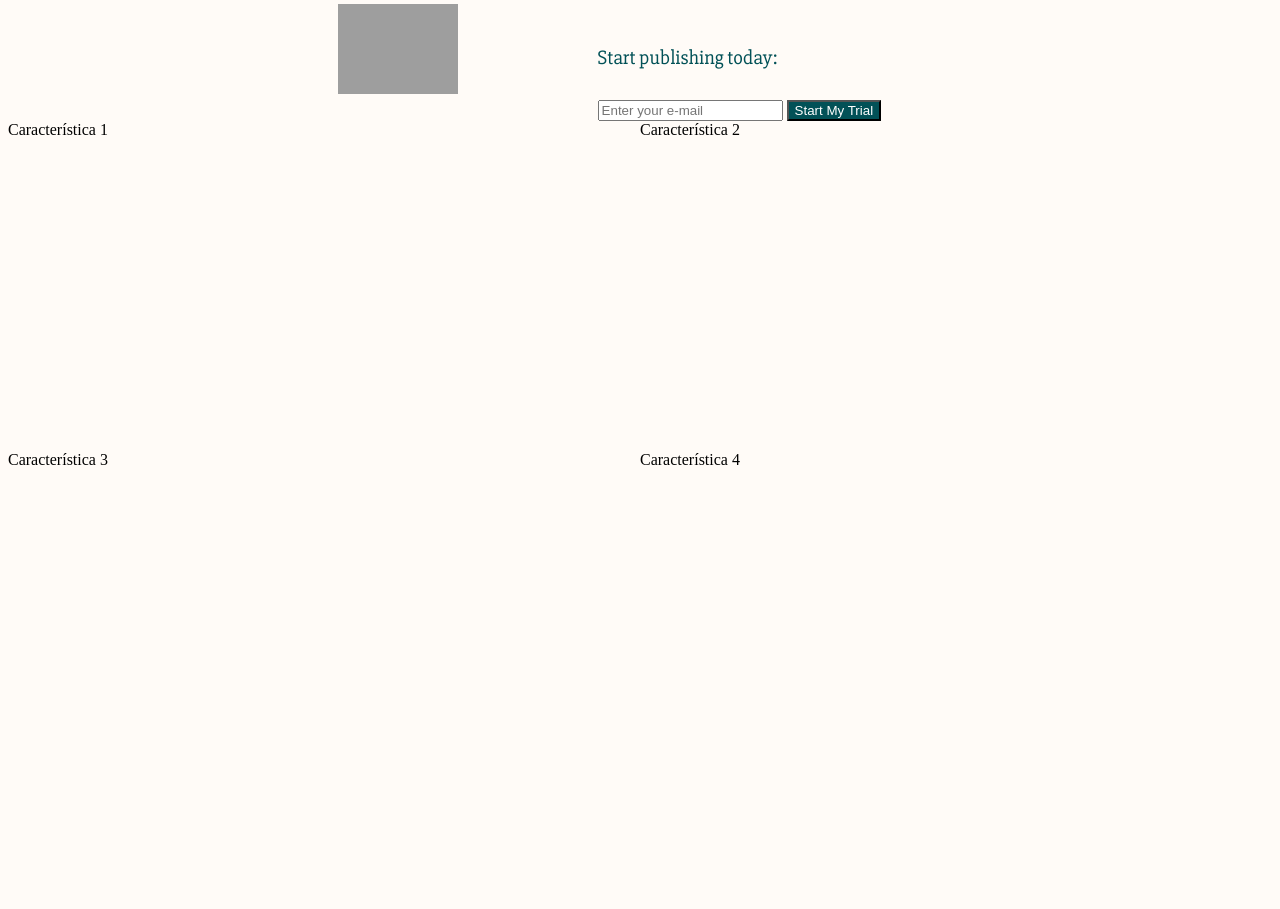
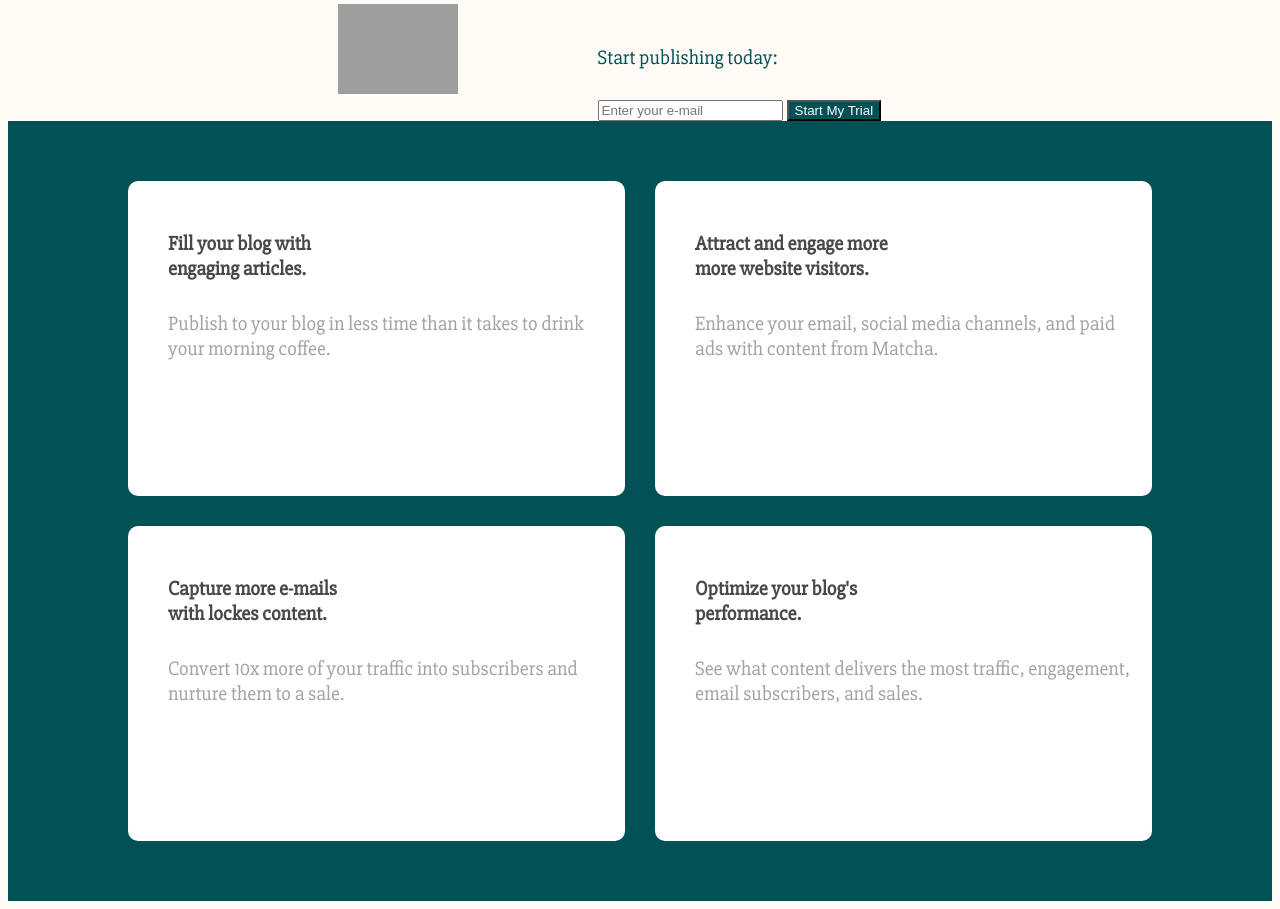
Before and after one commit to AntonioRValdivia/Front-Bedu, a plain HTML site: page index.html in a window 1280 px wide. Shown: the part 1304-2213 px from the top of the page. Before the commit the page ends 2093 px from the top, so only its background shows below. Drawn offline with Linux system fonts and the light colour scheme; grey boxes are pictures that could not be loaded.

Commit message:
Uploading the rest of the info in features

```diff
--- a/index.html
+++ b/index.html
@@ -100,10 +100,46 @@
       </article>
     </section>
     <section class="features">
-      <article>Característica 1</article>
-      <article>Característica 2</article>
-      <article>Característica 3</article>
-      <article>Característica 4</article>
+      <article class="box-1">
+        <h2>
+          Fill your blog with<br />
+          engaging articles.
+        </h2>
+        <p>
+          Publish to your blog in less time than it takes to drink your morning
+          coffee.
+        </p>
+      </article>
+      <article class="box-2">
+        <h2>
+          Attract and engage more <br />
+          more website visitors.
+        </h2>
+        <p>
+          Enhance your email, social media channels, and paid ads with content
+          from Matcha.
+        </p>
+      </article>
+      <article class="box-3">
+        <h2>
+          Capture more e-mails <br />
+          with lockes content.
+        </h2>
+        <p>
+          Convert 10x more of your traffic into subscribers and nurture them to
+          a sale.
+        </p>
+      </article>
+      <article class="box-4">
+        <h2>
+          Optimize your blog's <br />
+          performance.
+        </h2>
+        <p>
+          See what content delivers the most traffic, engagement, email
+          subscribers, and sales.
+        </p>
+      </article>
     </section>
   </body>
 </html>
--- a/styles.css
+++ b/styles.css
@@ -138,8 +138,37 @@ button {
 }
 
 .features {
+  background-color: #025157;
   height: 660px;
+  padding: 60px 120px;
   display: grid;
   grid-template-columns: repeat(2, 1fr);
   grid-template-rows: repeat(2, 1fr);
+  column-gap: 30px;
+  row-gap: 30px;
+  grid-template-areas:
+  "box-1 box-2"
+  "box-3 box-4";
 }
+
+.box-1 {
+  grid-area: box-1;
+}
+
+.box-2 {
+  grid-area: box-2;
+}
+
+.box-3 {
+  grid-area: box-3;
+}
+
+.box-4 {
+  grid-area: box-4;
+}
+
+.features article {
+  background-color: white;
+  border-radius: 10px;
+  padding: 30px 20px 40px 40px;
+}
```
